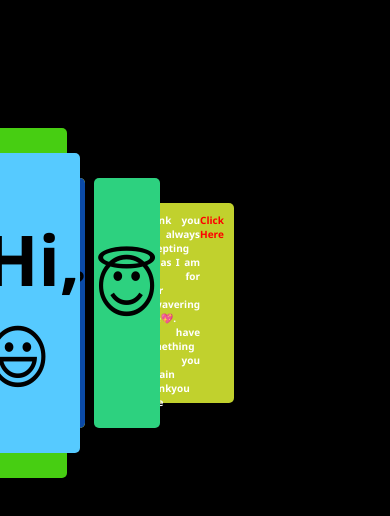
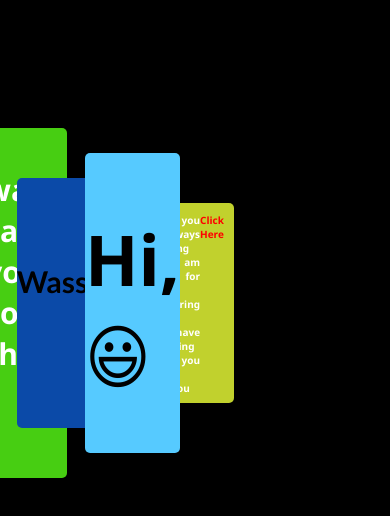
Before and after one commit to iam-neo/potfolio, a plain HTML site: page birthday/Wishes/index.html in a window 390 px wide. Drawn offline with Linux system fonts and the light colour scheme; a script that the page names is missing.

Commit message:
optimization imporvements

```diff
--- a/birthday/Wishes/index.css
+++ b/birthday/Wishes/index.css
@@ -27,7 +27,7 @@ body {
     height: 300px;
     margin: 20px auto;
     top: 100px;
-    left: -400px;
+    left: -300px;
   }
 }
 
@@ -73,7 +73,7 @@ body {
     height: 250px;
     margin: 20px auto;
     top: 100px;
-    left: -300px;
+    left: -250px;
   }
   .coll-2 h2 {
     font-size: 30px;
```
